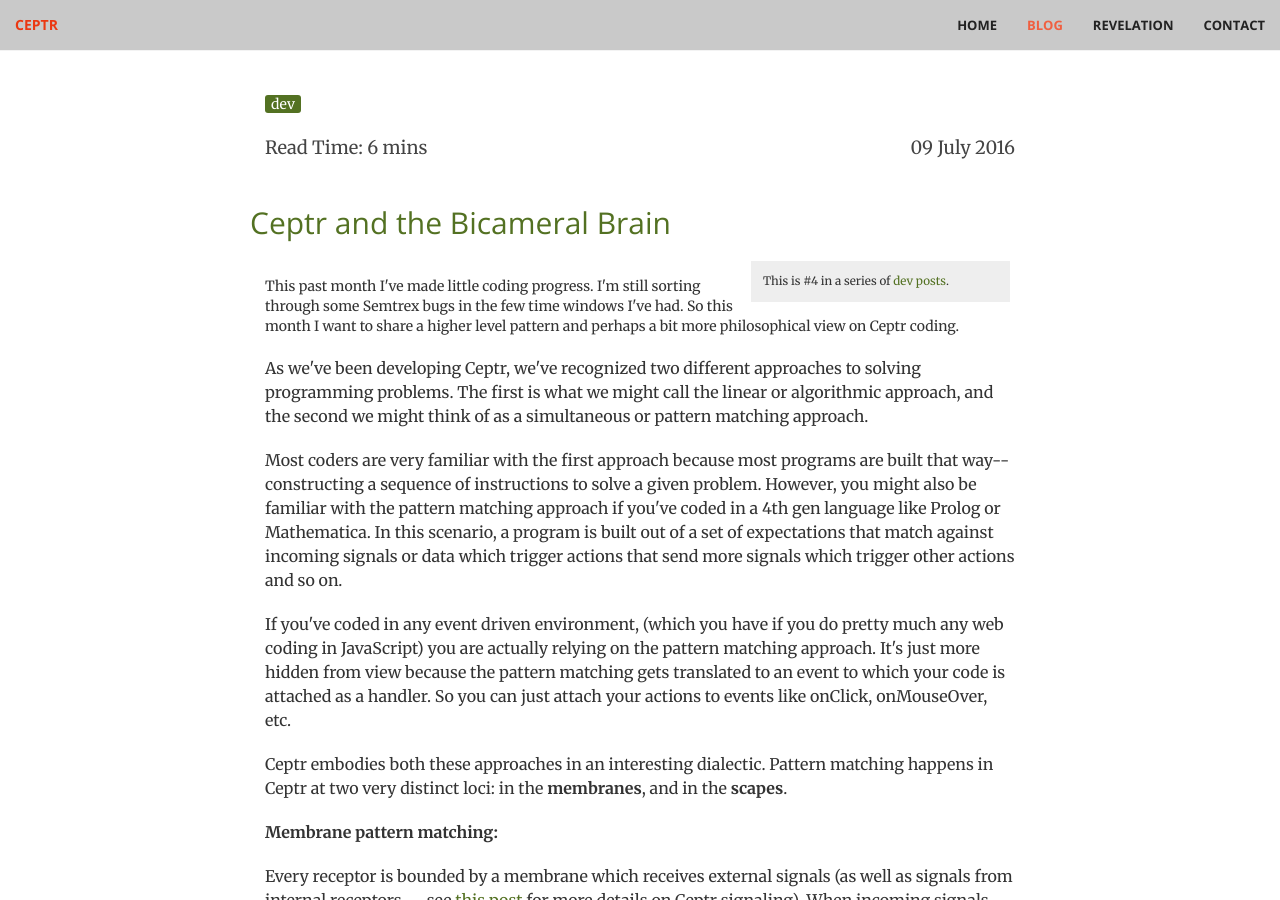
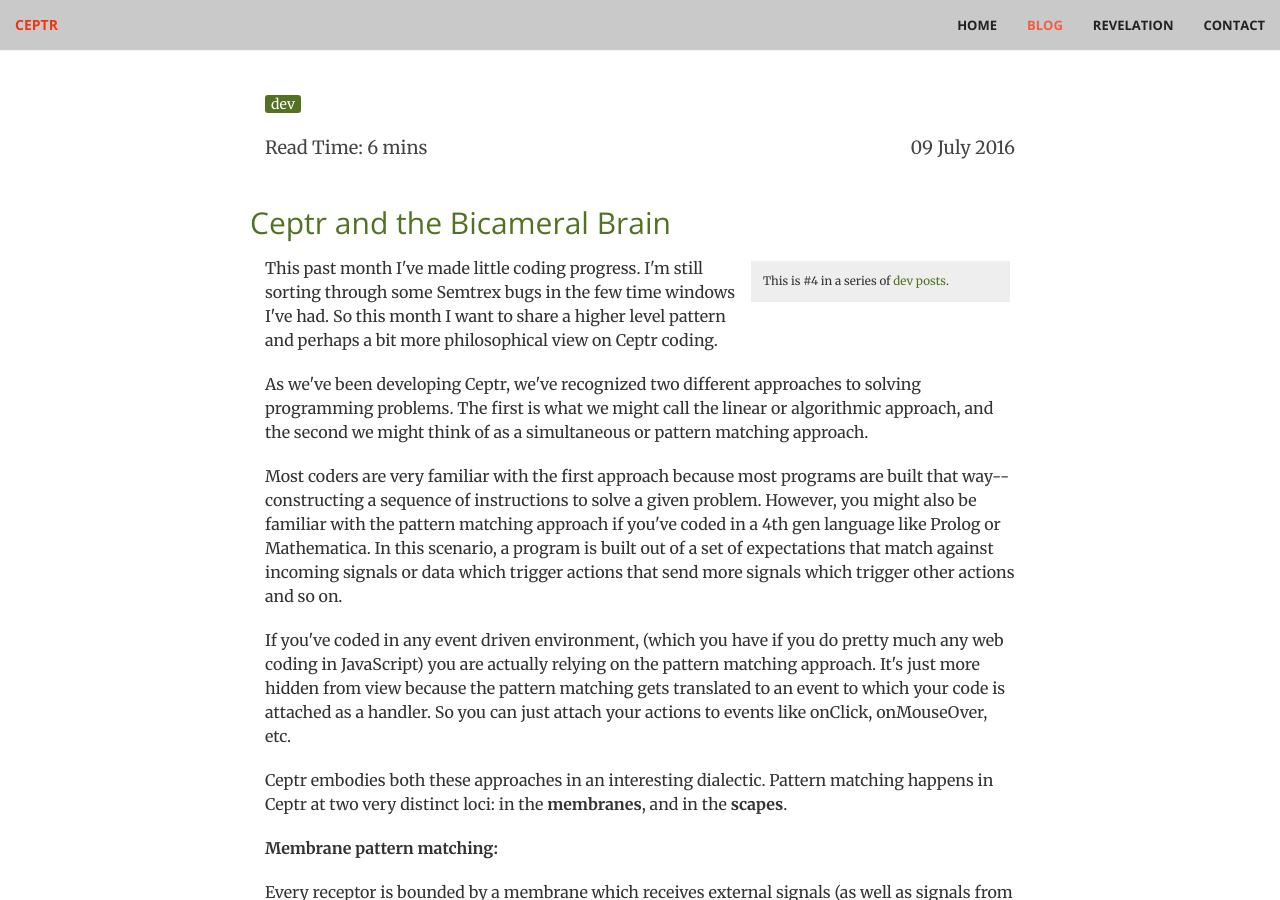
Before and after one commit to metacurrency/ceptr-org, a Jekyll site: the page built from _posts/2016-07-09-ceptr-and-the-bicameral-brain.html, in a window 1280 px wide and 900 px high, scrolled down 308 px. Built offline with Jekyll 4.4.1, drawn with Linux system fonts in a browser that asks for light colours; comment, search, counter and statistics services are not loaded.

Commit message:
fix to blog post style

```diff
--- a/_posts/2016-07-09-ceptr-and-the-bicameral-brain.html
+++ b/_posts/2016-07-09-ceptr-and-the-bicameral-brain.html
@@ -17,8 +17,8 @@ tags:
 comments: []
 redirect_from: "/2016/07/09/ceptr-and-the-bicameral-brain/"
 ---
-<div class="dev-callout">This is #4 in a series of <a href="/blog?tag=dev">dev posts</a>.</div><br />
-This past month I've made little coding progress. I'm still sorting through some Semtrex bugs in the few time windows I've had. So this month I want to share a higher level pattern and perhaps a bit more philosophical view on Ceptr coding.</p>
+<div class="dev-callout">This is #4 in a series of <a href="/blog?tag=dev">dev posts</a>.</div>
+<p>This past month I've made little coding progress. I'm still sorting through some Semtrex bugs in the few time windows I've had. So this month I want to share a higher level pattern and perhaps a bit more philosophical view on Ceptr coding.</p>
 <p>As we've been developing Ceptr, we've recognized two different approaches to solving programming problems. The first is what we might call the linear or algorithmic approach, and the second we might think of as a simultaneous or pattern matching approach.
 </p>
 
```
